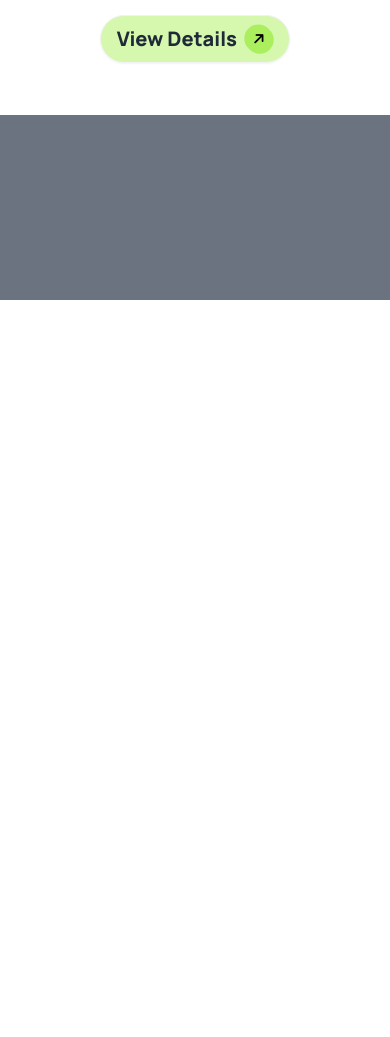
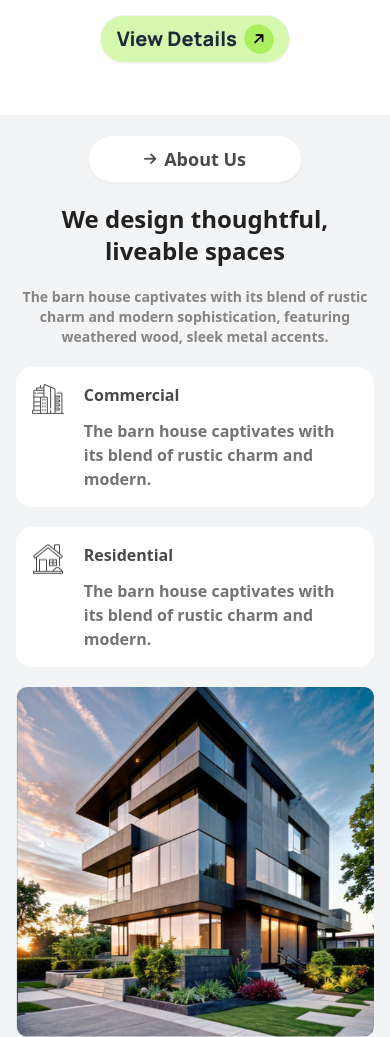
Before and after one commit to nadiaislam00/Assignment-03, a plain HTML site: page index.html in a window 390 px wide. Shown: the part 544-1581 px from the top of the page. Before the commit the page ends 844 px from the top, so only its background shows below. Drawn offline with nearby package versions, Linux system fonts and the light colour scheme.

Commit message:
about us section done for mobile responsive

```diff
--- a/index.html
+++ b/index.html
@@ -26,16 +26,13 @@
               },
               fontFamily: {
       'manrope': ['Manrope', 'sans-serif'],
-      background: {
-        'body': ['rgb(30, 30, 30)']
-      },
     },
             }
           }
         }
       </script>
 </head>
-<body class="bg-gray-500 h-screen">
+<body>
 
     <!-- header section start -->
 <header class="w-full p-3 mx-auto font-manrope bg-[#FFFFFFFF]">
@@ -95,8 +92,45 @@
 </section>
 </header>
 
-<main>
-
+<main class="bg-gray-100">
+<!-- about us -->
+ <section class="img hidden lg:flex">
+  <img src="assets/Vector.png" alt="">
+ </section>
+<section class="about w-11/12 mx-auto flex flex-col gap-5">
+  <!-- about content -->
+<div class="flex flex-col gap-5">
+  <a class="btn bg-[#ffff] rounded-full w-[60%] flex items-center mt-5 lg:w-[18%] mx-auto "><i class="fa-solid fa-arrow-right text-[#494949]"></i>  <p class="text-lg text-[#494949] font-bold">About Us</p></a>
+  <h1 class="text-center font-extrabold text-[#212121] text-2xl  mx-auto">We design thoughtful, liveable spaces</h1>
+  <p class="text-center font-semibold text-sm text-[#878383]">The barn house captivates with its blend of rustic charm and  modern sophistication, featuring weathered wood, sleek metal accents.</p>
+<div class="card flex flex-row bg-[#FFFFFF] gap-5 p-4">
+  <!-- card img -->
+  <div>
+    <img src="assets/commercial.png" alt="">
+  </div>
+  <!-- card-content -->
+  <div>
+    <p class="text-[#494949] font-bold mb-3">Commercial</p>
+    <p class="text-[#737373] font-semibold">The barn house captivates with its blend of rustic charm and modern.</p>
+  </div>
+</div>
+<div class="card flex flex-row bg-[#FFFFFF] gap-5 p-4">
+  <!-- card img -->
+  <div>
+    <img src="assets/residential.png" alt="">
+  </div>
+  <!-- card-content -->
+  <div>
+    <p class="text-[#494949] font-bold mb-3">Residential</p>
+    <p class="text-[#737373] font-semibold">The barn house captivates with its blend of rustic charm and modern.</p>
+  </div>
+</div>
+</div>
+<!-- about img -->
+<div>
+  <img src="assets/Rectangle.png" >
+</div>
+</section>
 </main>
 </body>
 </html>
```
